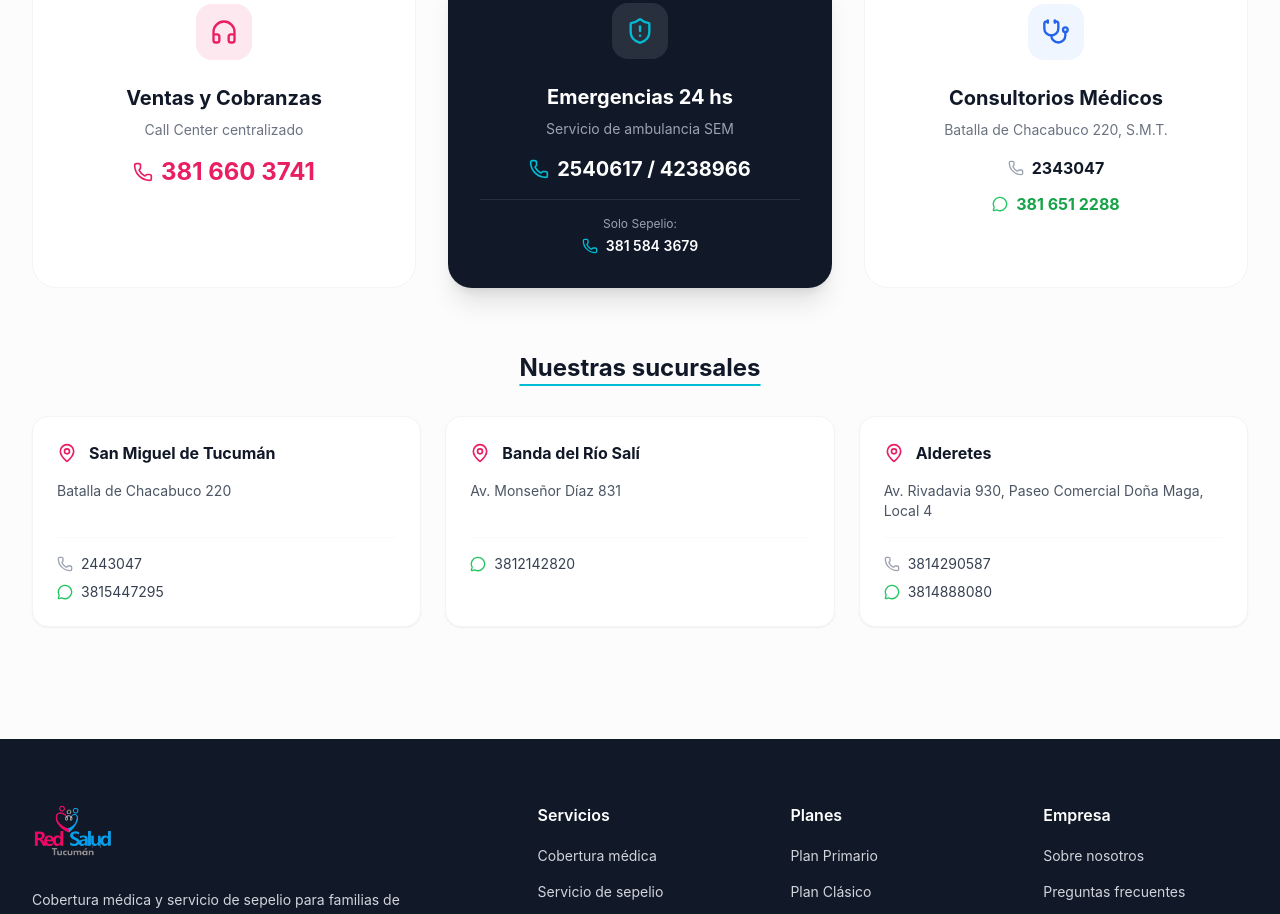
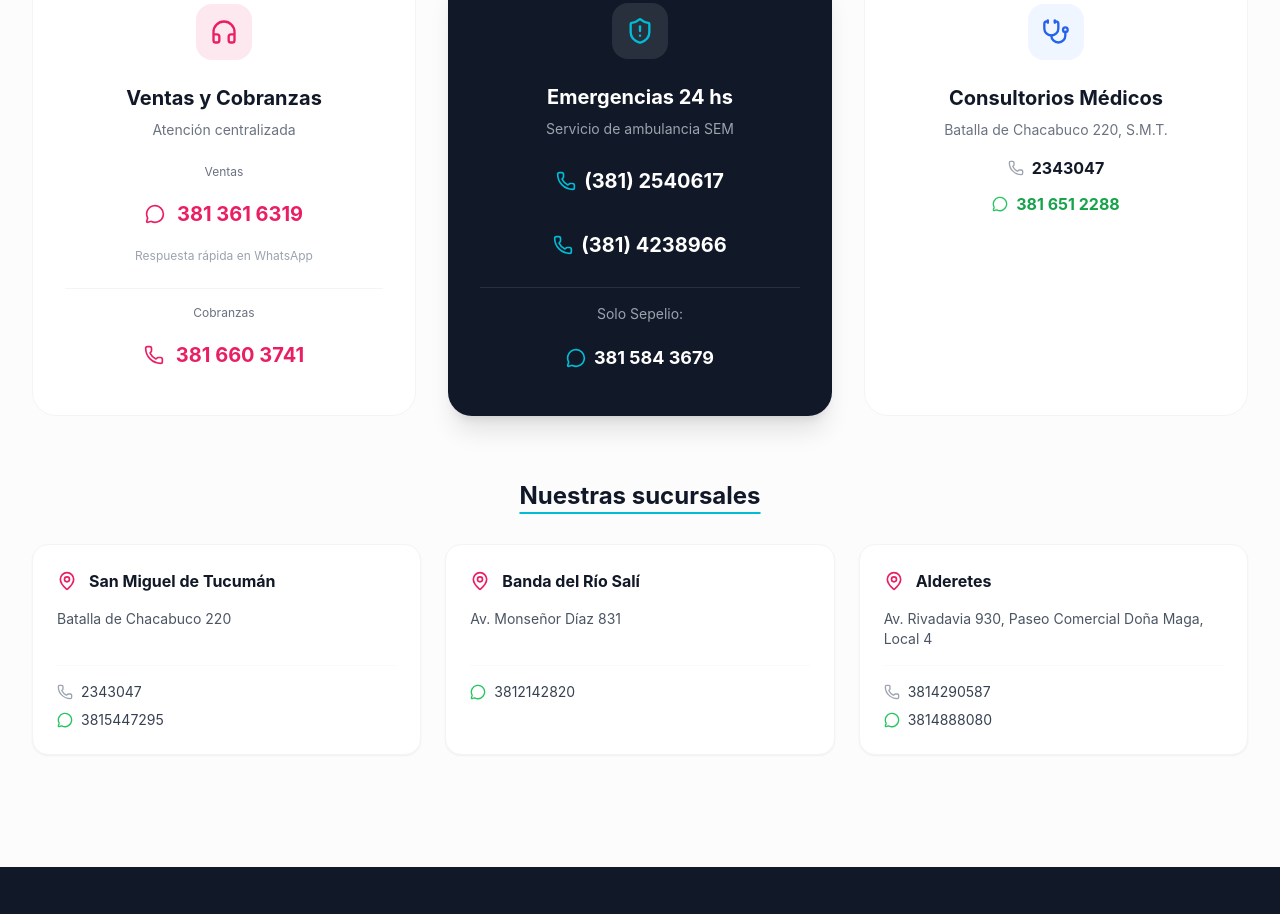
Before and after one commit to Germancor/redsalud, a React (Vite) app in the folder front/: page / in a window 1280 px wide. Shown: the part 5880-6794 px from the top of the page. Built offline with nearby package versions, Linux system fonts and the light colour scheme.

Commit message:
act numero de contacto y boton wsp

```diff
--- a/front/src/sections/Contacto.tsx
+++ b/front/src/sections/Contacto.tsx
@@ -1,30 +1,36 @@
-import { Phone, MapPin, MessageCircle, ShieldAlert, Headphones, Stethoscope } from 'lucide-react'
+import {
+  Phone,
+  MapPin,
+  MessageCircle,
+  ShieldAlert,
+  Headphones,
+  Stethoscope,
+} from "lucide-react";
 
 const sucursales = [
   {
-    ciudad: 'San Miguel de Tucumán',
-    direccion: 'Batalla de Chacabuco 220',
-    telefono: '2443047',
-    whatsapp: '3815447295',
+    ciudad: "San Miguel de Tucumán",
+    direccion: "Batalla de Chacabuco 220",
+    telefono: "2343047",
+    whatsapp: "3815447295",
   },
   {
-    ciudad: 'Banda del Río Salí',
-    direccion: 'Av. Monseñor Díaz 831',
-    whatsapp: '3812142820',
+    ciudad: "Banda del Río Salí",
+    direccion: "Av. Monseñor Díaz 831",
+    whatsapp: "3812142820",
   },
   {
-    ciudad: 'Alderetes',
-    direccion: 'Av. Rivadavia 930, Paseo Comercial Doña Maga, Local 4',
-    telefono: '3814290587',
-    whatsapp: '3814888080',
-  }
-]
+    ciudad: "Alderetes",
+    direccion: "Av. Rivadavia 930, Paseo Comercial Doña Maga, Local 4",
+    telefono: "3814290587",
+    whatsapp: "3814888080",
+  },
+];
 
 export default function Contacto() {
   return (
     <section id="contacto" className="py-20 sm:py-28 bg-gray-50/50">
       <div className="max-w-7xl mx-auto px-4 sm:px-6 lg:px-8">
-
         {/* Header */}
         <div className="text-center max-w-2xl mx-auto mb-16">
           <span className="inline-block px-4 py-1.5 bg-[#00BCD4]/10 text-[#00BCD4] rounded-full text-sm font-medium mb-4">
@@ -45,17 +51,52 @@ export default function Contacto() {
             <div className="w-14 h-14 rounded-2xl bg-[#E91E63]/10 flex items-center justify-center mb-6">
               <Headphones className="w-7 h-7 text-[#E91E63]" />
             </div>
-            <h4 className="text-xl font-bold text-gray-900 mb-2">Ventas y Cobranzas</h4>
-            <p className="text-sm text-gray-500 mb-4">Call Center centralizado</p>
-            <div className="flex items-center gap-2">
-              <Phone className="w-5 h-5 text-[#E91E63]" />
+
+            <h4 className="text-xl font-bold text-gray-900 mb-2">
+              Ventas y Cobranzas
+            </h4>
+
+            <p className="text-sm text-gray-500 mb-6">Atención centralizada</p>
+
+            {/* VENTAS */}
+            <div className="mb-6 w-full">
+              <p className="text-xs text-gray-500 mb-2">Ventas</p>
+
               <a
-                href="https://wa.me/5493816603741?text=Hola,%20quiero%20recibir%20información%20sobre%20Red%20Salud%20Tucumán"
+                href="https://wa.me/5493813616319?text=Hola,%20quiero%20recibir%20información%20sobre%20planes%20de%20Red%20Salud"
                 target="_blank"
                 rel="noopener noreferrer"
-                className="text-2xl font-bold text-[#E91E63]"
+                className="flex items-center justify-center gap-3 p-3 rounded-xl transition-all
+               hover:bg-[#E91E63]/10 active:bg-[#E91E63]/20"
               >
-                381 660 3741
+                <MessageCircle className="w-5 h-5 text-[#E91E63]" />
+
+                <span className="text-xl font-bold text-[#E91E63]">
+                  381 361 6319
+                </span>
+              </a>
+
+              <p className="text-xs text-gray-400 mt-2">
+                Respuesta rápida en WhatsApp
+              </p>
+            </div>
+
+            {/* COBRANZAS */}
+            <div className="pt-4 border-t border-gray-100 w-full">
+              <p className="text-xs text-gray-500 mb-2">Cobranzas</p>
+
+              <a
+                href="https://wa.me/5493816603741?text=Hola,%20quiero%20realizar%20una%20consulta%20sobre%20cobranzas"
+                target="_blank"
+                rel="noopener noreferrer"
+                className="flex items-center justify-center gap-3 p-3 rounded-xl transition-all
+               hover:bg-[#E91E63]/10 active:bg-[#E91E63]/20"
+              >
+                <Phone className="w-5 h-5 text-[#E91E63]" />
+
+                <span className="text-xl font-bold text-[#E91E63]">
+                  381 660 3741
+                </span>
               </a>
             </div>
           </div>
@@ -65,18 +106,51 @@ export default function Contacto() {
             <div className="w-14 h-14 rounded-2xl bg-white/10 flex items-center justify-center mb-6">
               <ShieldAlert className="w-7 h-7 text-[#00BCD4]" />
             </div>
+
             <h4 className="text-xl font-bold mb-2">Emergencias 24 hs</h4>
-            <p className="text-sm text-gray-400 mb-4">Servicio de ambulancia SEM</p>
-            <div className="flex items-center gap-2 mb-4">
-              <Phone className="w-5 h-5 text-[#00BCD4]" />
-              <p className="text-xl font-bold">2540617 / 4238966</p>
+
+            <p className="text-sm text-gray-400 mb-4">
+              Servicio de ambulancia SEM
+            </p>
+
+            {/* TELÉFONOS EMERGENCIA */}
+            <div className="flex flex-col items-center gap-3 mb-4 w-full">
+              {/* Tel 1 */}
+              <a
+                href="tel:+542540617"
+                className="flex items-center justify-center gap-2 w-full p-3 rounded-xl transition-all
+                 hover:bg-white/10 active:bg-white/20"
+              >
+                <Phone className="w-5 h-5 text-[#00BCD4]" />
+                <span className="text-xl font-bold">(381) 2540617</span>
+              </a>
+
+              {/* Tel 2 */}
+              <a
+                href="tel:+542438966"
+                className="flex items-center justify-center gap-2 w-full p-3 rounded-xl transition-all
+                 hover:bg-white/10 active:bg-white/20"
+              >
+                <Phone className="w-5 h-5 text-[#00BCD4]" />
+                <span className="text-xl font-bold">(381) 4238966</span>
+              </a>
             </div>
+
+            {/* SEPELIO */}
             <div className="pt-4 border-t border-white/10 w-full flex flex-col items-center">
-              <p className="text-xs text-gray-400 mb-1">Solo Sepelio:</p>
-              <div className="flex items-center gap-2">
-                <Phone className="w-4 h-4 text-[#00BCD4]" />
-                <p className="text-sm font-semibold">381 584 3679</p>
-              </div>
+              <p className="text-sm text-gray-400 mb-2">Solo Sepelio:</p>
+
+              <a
+                href="https://wa.me/5493815843679?text=Hola,%20quiero%20información%20sobre%20servicio%20de%20sepelio"
+                target="_blank"
+                rel="noopener noreferrer"
+                className="flex items-center justify-center gap-2 w-full p-3 rounded-xl transition-all
+                 hover:bg-white/10 active:bg-white/20"
+              >
+                <MessageCircle className="w-5 h-5 text-[#00BCD4]" />
+
+                <span className="text-lg font-bold">381 584 3679</span>
+              </a>
             </div>
           </div>
 
@@ -85,8 +159,12 @@ export default function Contacto() {
             <div className="w-14 h-14 rounded-2xl bg-blue-50 flex items-center justify-center mb-6">
               <Stethoscope className="w-7 h-7 text-blue-600" />
             </div>
-            <h4 className="text-xl font-bold text-gray-900 mb-2">Consultorios Médicos</h4>
-            <p className="text-sm text-gray-500 mb-4">Batalla de Chacabuco 220, S.M.T.</p>
+            <h4 className="text-xl font-bold text-gray-900 mb-2">
+              Consultorios Médicos
+            </h4>
+            <p className="text-sm text-gray-500 mb-4">
+              Batalla de Chacabuco 220, S.M.T.
+            </p>
             <div className="space-y-3">
               <div className="flex items-center justify-center gap-2">
                 <Phone className="w-4 h-4 text-gray-400" />
@@ -106,7 +184,10 @@ export default function Contacto() {
         </h3>
         <div className="grid md:grid-cols-3 gap-6">
           {sucursales.map((s) => (
-            <div key={s.ciudad} className="bg-white p-6 rounded-2xl border border-gray-100 shadow-sm">
+            <div
+              key={s.ciudad}
+              className="bg-white p-6 rounded-2xl border border-gray-100 shadow-sm"
+            >
               <div className="flex items-center gap-3 mb-4">
                 <MapPin className="w-5 h-5 text-[#E91E63]" />
                 <h5 className="font-bold text-gray-900">{s.ciudad}</h5>
@@ -129,8 +210,7 @@ export default function Contacto() {
             </div>
           ))}
         </div>
-
       </div>
     </section>
-  )
+  );
 }
--- a/front/src/sections/Hero.tsx
+++ b/front/src/sections/Hero.tsx
@@ -35,7 +35,8 @@ export default function Hero() {
 
             <div className="flex flex-col sm:flex-row gap-4 justify-center lg:justify-start mb-10">
               <a
-                href="https://wa.me/5493816603741?text=Hola,%20quiero%20recibir%20información%20sobre%20Red%20Salud%20Tucumán"
+                //href="https://wa.me/5493816603741?text=Hola,%20quiero%20recibir%20información%20sobre%20Red%20Salud%20Tucumán"
+                href="https://wa.me/5493813616319?text=Hola,%20quiero%20recibir%20información%20sobre%20Red%20Salud%20Tucumán"
                 target="_blank"
                 rel="noopener noreferrer"
                 className="inline-flex items-center justify-center gap-2 px-8 py-4 text-base font-semibold text-white bg-gradient-brand rounded-full hover:shadow-xl hover:shadow-[#E91E63]/25 transition-all hover:-translate-y-1"
--- a/front/src/sections/Servicios.tsx
+++ b/front/src/sections/Servicios.tsx
@@ -46,11 +46,15 @@ const detalleServicios = {
         <div className="bg-blue-50 p-4 rounded-xl">
           <p className="font-bold text-blue-800 mb-3">Números de Emergencia:</p>
           <div className="flex flex-col gap-3">
-            <a href="tel:2540617" className="flex items-center gap-3 text-lg font-bold text-gray-900 hover:text-blue-600 transition-colors">
-              <Phone className="w-5 h-5 text-blue-500"/> 2540617
+            <a href="tel:+543812540617" className="flex items-center gap-3 text-lg font-bold text-gray-900 hover:text-blue-600 transition-colors">
+              <Phone className="w-5 h-5 text-blue-500"/> (381) 2540617
             </a>
-            <a href="tel:4238966" className="flex items-center gap-3 text-lg font-bold text-gray-900 hover:text-blue-600 transition-colors">
-              <Phone className="w-5 h-5 text-blue-500"/> 4238966
+            <a href="https://wa.me/5493816994478"
+                target="_blank"
+                rel="noopener noreferrer"
+                className="flex items-center gap-3 text-lg font-bold text-gray-900 hover:text-blue-600 transition-colors"
+              >
+              <Phone className="w-5 h-5 text-blue-500"/> (381) 6994478
             </a>
           </div>
         </div>
--- a/front/src/sections/WhatsAppButton.tsx
+++ b/front/src/sections/WhatsAppButton.tsx
@@ -40,14 +40,14 @@ export default function WhatsAppButton() {
 
       {/* Button */}
       <a
-        href="https://wa.me/5493816603741?text=Hola,%20quiero%20recibir%20información%20sobre%20Red%20Salud%20Tucumán"
+        //href="https://wa.me/5493816603741?text=Hola,%20quiero%20recibir%20información%20sobre%20Red%20Salud%20Tucumán" Numeor anterior pero es de cobranzas
+        href="https://wa.me/5493813616319?text=Hola,%20quiero%20recibir%20información%20sobre%20Red%20Salud%20Tucumán"
         target="_blank"
         rel="noopener noreferrer"
         className="group flex items-center gap-2 px-5 py-4 bg-gradient-to-r from-green-500 to-green-600 text-white rounded-full shadow-lg hover:shadow-xl transition-all hover:-translate-y-1"
       >
         <MessageCircle className="w-6 h-6" />
         <span className="text-sm font-semibold hidden sm:inline">Escribinos por WhatsApp</span>
-        <span className="text-sm font-semibold sm:hidden">WhatsApp</span>
       </a>
     </div>
   )
```
